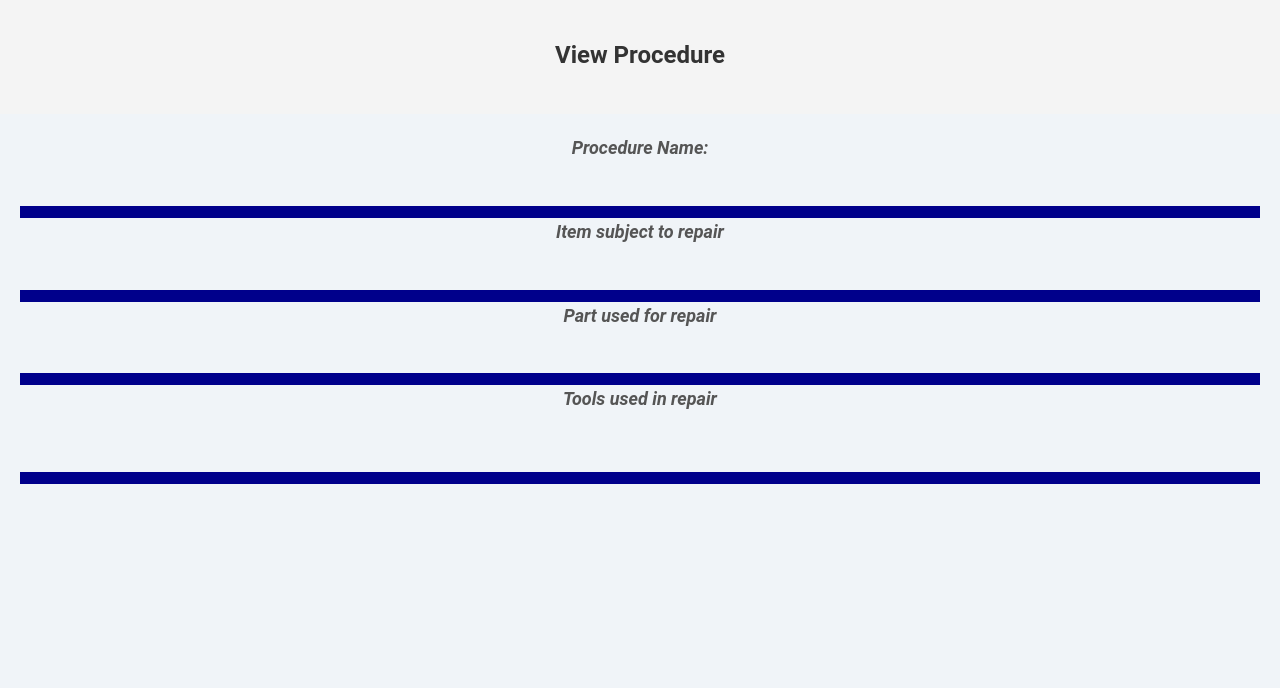
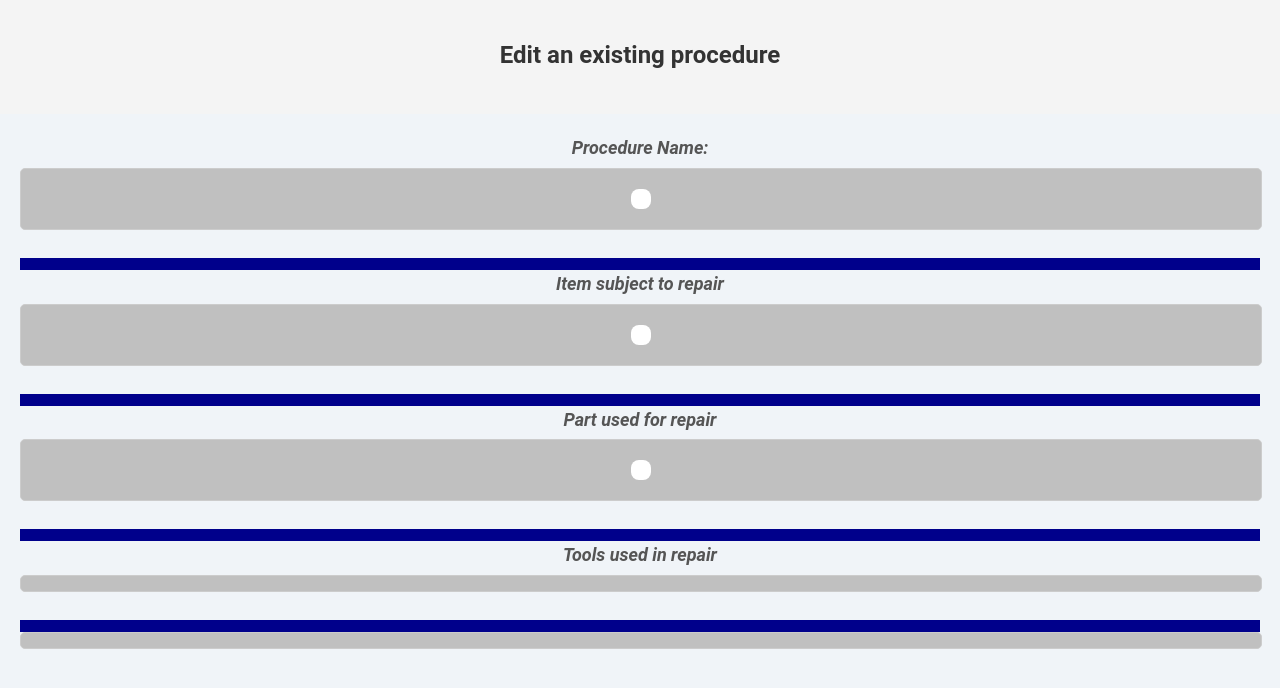
Before and after one commit to b0b3000/CITS3005Project, a Flask app: template flaskapp/templates/result_viewer.html in a window 1280 px wide. Shown: the part 54-742 px from the top of the page. Run offline with Flask 3, Linux system fonts and the light colour scheme; the template is opened without the code that fills it, so the values that code supplies are empty; parts of the project's set-up code (start-up, migrations or seed data) failed here and were passed over.

Commit message:
css stuff

```diff
--- a/flaskapp/app.py
+++ b/flaskapp/app.py
@@ -11,7 +11,7 @@ from owlready2 import *
 from rdflib import *
 
 ONTO_FILE_PATH = "ont/mac.owl"
-JSON_FILE_PATH = "ont/data.json"
+JSON_FILE_PATH = "ont/temp.json"
 RDFXML_FILE_PATH = "ont/rdf_out.xml"
 
 #fix = Namespace("http://ifixit.org/mac.owl#")
--- a/flaskapp/searches.py
+++ b/flaskapp/searches.py
@@ -46,6 +46,7 @@ WHERE {
     ?tool ns:has_name ?name .
     FILTER(CONTAINS(LCASE(STR(?name)), LCASE("keyword")))
 }"""
+
 
 def get_search_functions():
     functions = [func for func in search_dict.keys() if func != "Search procedures"]
--- a/flaskapp/static/key_searches.js
+++ b/flaskapp/static/key_searches.js
@@ -38,7 +38,7 @@ async function performSearch() {
       listItem.classList.add("result-item");
 
       const label = document.createElement("label");
-      label.textContent = result.text;
+      label.textContent = result.text.replace(/_/g, ' ').replace(/-/g, ' ')
       label.classList.add("result-label");
       listItem.appendChild(label);
       searchResults.appendChild(listItem);
--- a/flaskapp/static/queries.js
+++ b/flaskapp/static/queries.js
@@ -25,7 +25,7 @@ async function runQuery(search_id) {
       console.log("Result:", result);
       const listItem = document.createElement("li");
       listItem.classList.add("result-item"); // Add class to list item
-      listItem.textContent = result;
+      listItem.textContent = result.replace(/_/g, ' '); // Replace underscores with spaces
       resultsList.appendChild(listItem);
     }
   } catch (error) {
--- a/flaskapp/static/styles.css
+++ b/flaskapp/static/styles.css
@@ -1,4 +1,4 @@
-/* styles.css */
+                                  /* styles.css */
 
 /* Reset some default styles */
 body,
@@ -386,6 +386,7 @@ button:hover {
   display: flex;
   justify-content: center;
   align-items: center;
+  border-radius: 8px;
 }
 
 .entry_div,
@@ -415,12 +416,23 @@ button:hover {
 
 .tools_entry,
 .parts_entry,
+.view_entry,
 .entry_div {
-  padding-top: 10px;
-  width: 100%;
+  background-color: white;
+  border-radius: 8px;
+  padding: 10px;
+  margin: 20px;
   display: flex;
   justify-content: center;
   align-items: center;
+}
+
+.view_entry:hover, .tools_entry:hover, .parts_entry:hover {
+  background-color: #e0e0e0;
+  border: 1px solid #999;
+  box-shadow: 0 4px 8px rgba(0, 0, 0, 0.2);
+  transform: scale(1.05);
+  transition: all 0.3s ease;
 }
 
 hr {
@@ -671,3 +683,43 @@ button:hover {
   margin-left: auto;
   margin-right: auto;
 }
+
+.view_div {
+  width: 100%;
+  justify-content: center;
+  align-items: center;
+  display: flex;
+  border: 1px solid #ccc;
+  background-color: #c0c0c0;
+  border-radius: 5px;
+}
+
+
+.view-step-item {
+  display: flex;
+  align-items: center;
+  margin: 20px;
+  justify-content: center;
+}
+
+.view-step-item:hover {
+  background-color: #e0e0e0;
+  border: 1px solid #999;
+  box-shadow: 0 4px 8px rgba(0, 0, 0, 0.2);
+  transform: scale(1.05);
+  transition: all 0.3s ease-out;
+}
+
+.view-step-item {
+  transition: transform 0.3s ease-out, box-shadow 0.3s ease-out;
+}
+
+.view-step-item:hover {
+  transform: scale(1.05);
+  box-shadow: 0 4px 8px rgba(0, 0, 0, 0.2);
+}
+
+.view-step-item:not(:hover) {
+  transform: scale(1);
+  box-shadow: none;
+}
--- a/flaskapp/templates/result_viewer.html
+++ b/flaskapp/templates/result_viewer.html
@@ -1,34 +1,34 @@
 
 {% extends "base.html" %} {% block title %}Edit {% endblock %} {% block header
-  %}View Procedure{% endblock %} {% block content %}
+  %}Edit an existing procedure{% endblock %} {% block content %}
 
   <div>
       <div class="procedure_top">
           <label id="name_label" for="procedure_name">Procedure Name:</label>
       </div>
-      <div class="entry_div">
-           <div id="procedure_name"> {{ data.name }}</div>
-      </div>
+      <div class="view_div">
+        <div class="view_entry"> {{ data.name }}</div>
+     </div>
   </div>
 
   <hr>
   </hr>
   <label id="item_label" for="item">Item subject to repair</label>
-  <div class="entry_div">
-     <div > {{ data.item }}</div>
+  <div class="view_div">
+     <div class="view_entry"> {{ data.item }}</div>
   </div>
 
   <hr>
   </hr>
   <label id="part_label">Part used for repair</label>
-  <div class="entry_div">
-    <div > {{ data.part }}</div>
+  <div class="view_div">
+    <div class="view_entry"> {{ data.part }}</div>
   </div>
 
   <hr>
   </hr>
   <label id="tools_label">Tools used in repair</label>
-  <div class="entry_div">
+  <div class="view_div">
       <ul id="tools_list">
       {% for tool in data.toolbox %}
         <li style="list-style-type: none;">
@@ -37,12 +37,14 @@
       {% endfor %}
     </ul>
   </div>
+
   <hr>
   </hr>
-  <div class="entry_div">
+
+  <div class="view_div">
       <ul id="steps_list">
       {% for step in data.steps %}
-      <li class="step-item" >
+      <li class="view-step-item" >
         <img id="preview_1" src="{{ step.img }}" class="step-image">
         <label> Step {{ step.number }}: </label>
         <textarea name="step_{{ step.number }}" class="step_entry" placeholder="Describe the step..." oninput="autoExpand(this)" readonly style="height:200px;"  >{{ step.description }}</textarea>
@@ -58,4 +60,5 @@
 
 
   {% endblock %} {% block scripts %}
+  <script src="static/view.js"></script>
   {% endblock %}
```
Also changed, not shown: flaskapp/static/search_procedures.js (+5 -12 lines), flaskapp/templates/guide.html (+103 -35 lines).
